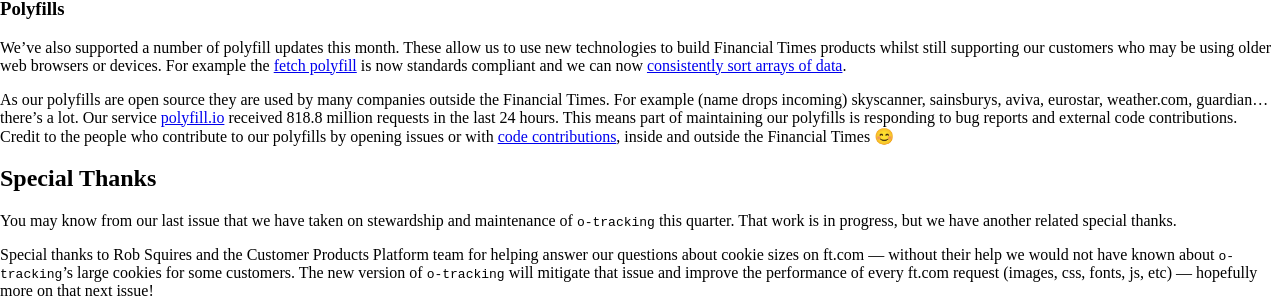
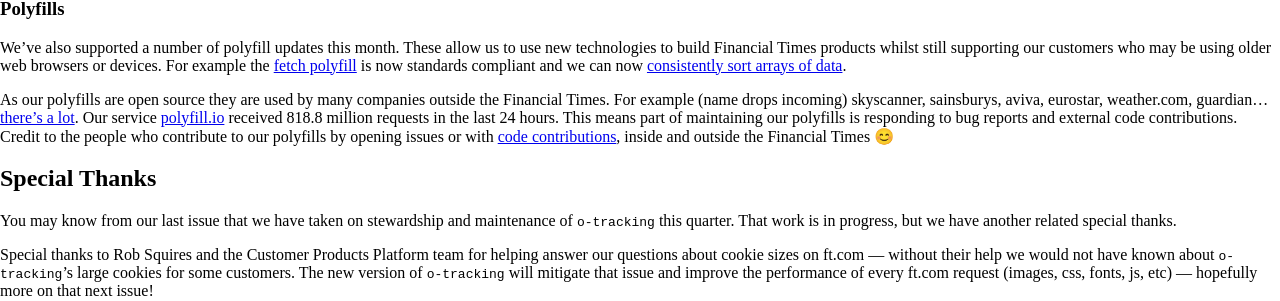
Before and after one commit to Financial-Times/origami-website, a Jekyll site: the page built from _posts/2020-09-04-newsletter.md, in a window 1280 px wide. Shown: the part 597-898 px from the top of the page. Built offline with Jekyll 4.4.1, drawn with Linux system fonts in a browser that asks for light colours; a style sheet for code colours, icons or effects is not loaded; part of the change alters nothing that is shown.

```diff
--- a/_posts/2020-09-04-newsletter.md
+++ b/_posts/2020-09-04-newsletter.md
@@ -28,7 +28,7 @@ This month wasn't just about deleting documentation though, based on feedback we
 
 We've also supported a number of polyfill updates this month. These allow us to use new technologies to build Financial Times products whilst still supporting our customers who may be using older web browsers or devices. For example the [fetch polyfill](https://github.com/github/fetch/releases/tag/v3.3.0) is now standards compliant and we can now [consistently sort arrays of data](https://github.com/Financial-Times/polyfill-library/pull/776).
 
-As our polyfills are open source they are used by many companies outside the Financial Times. For example (name drops incoming) skyscanner, sainsburys, aviva, eurostar, weather.com, guardian... there's a lot. Our service [polyfill.io](polyfill.io/) received 818.8 million requests in the last 24 hours. This means part of maintaining our polyfills is responding to bug reports and external code contributions. Credit to the people who contribute to our polyfills by opening issues or with [code contributions](https://github.com/Financial-Times/polyfill-library/graphs/contributors), inside and outside the Financial Times 😊
+As our polyfills are open source they are used by many companies outside the Financial Times. For example (name drops incoming) skyscanner, sainsburys, aviva, eurostar, weather.com, guardian... [there's a lot](https://trends.builtwith.com/javascript/Polyfill-IO). Our service [polyfill.io](polyfill.io/) received 818.8 million requests in the last 24 hours. This means part of maintaining our polyfills is responding to bug reports and external code contributions. Credit to the people who contribute to our polyfills by opening issues or with [code contributions](https://github.com/Financial-Times/polyfill-library/graphs/contributors), inside and outside the Financial Times 😊
 
 ## Special Thanks
 
```
